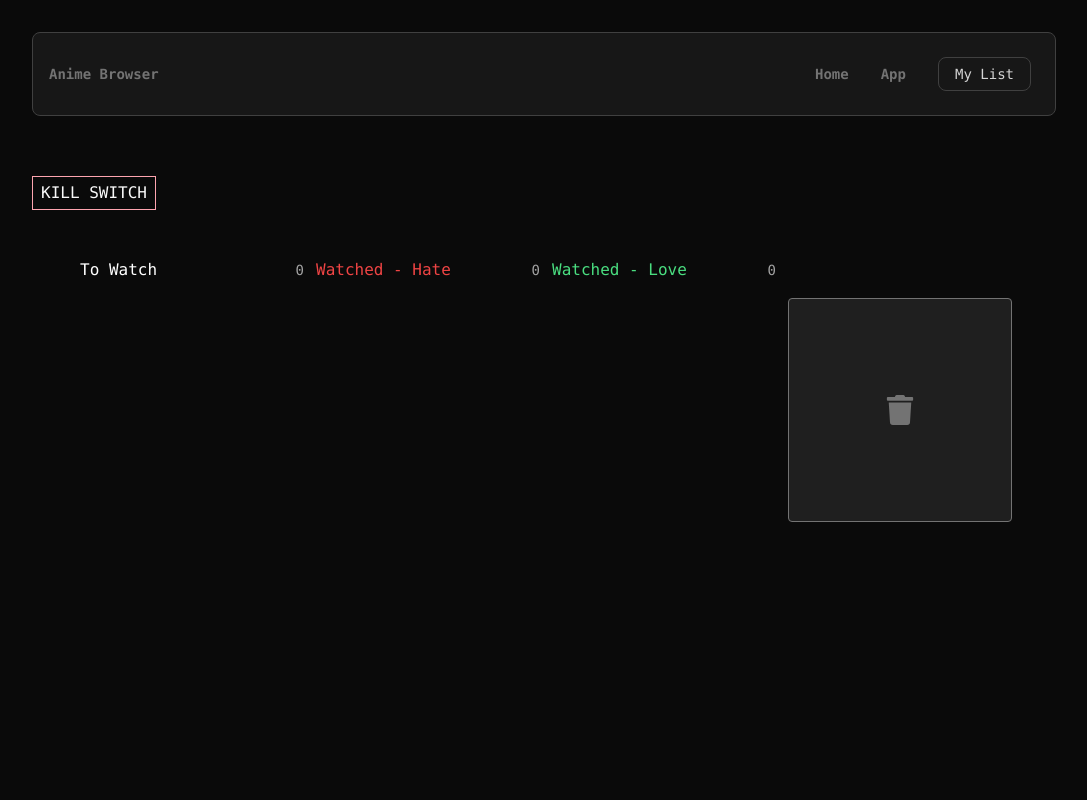
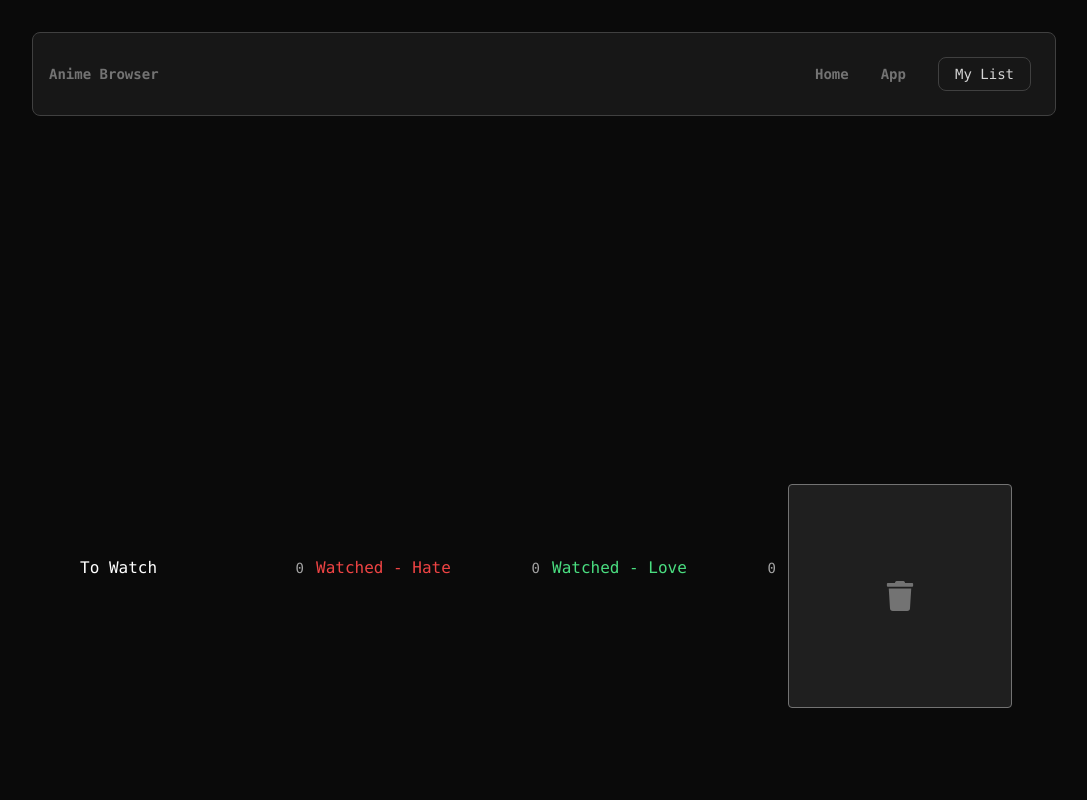
Before and after one commit to Subhavich/anime-search-api, a React (Vite) app in the folder mal-queries/: page /mylist in a window 1280 px wide. Shown: the top 800 px of the page, without its empty margins (96-1183 px from the left). Built offline with nearby package versions, Linux system fonts and the light colour scheme.

Commit message:
style mylist page

```diff
--- a/mal-queries/src/components/MyList-Board.tsx
+++ b/mal-queries/src/components/MyList-Board.tsx
@@ -16,11 +16,11 @@ const Board = () => {
   if (!userData) {
     return;
   }
-  const { savedAnime, setSavedAnime, clearAllData } = userData;
+  const { savedAnime, setSavedAnime } = userData;
 
   return (
     <>
-      <div className="mx-auto max-w-5xl">
+      {/* <div className="mx-auto max-w-5xl">
         <button
           className="px-2 py-1 border border-rose-300"
           onClick={clearAllData}
@@ -30,8 +30,8 @@ const Board = () => {
         {savedAnime.map((anime) => (
           <p>{anime.title}</p>
         ))}
-      </div>
-      <div className="flex h-full w-full gap-3  p-12 max-w-5xl mx-auto">
+      </div> */}
+      <div className="flex flex-col items-center sm:flex-row h-full w-full gap-3  p-12 max-w-5xl mx-auto">
         <Column
           title="To Watch"
           headingColor="text-white"
--- a/mal-queries/src/pages/Home.tsx
+++ b/mal-queries/src/pages/Home.tsx
@@ -49,7 +49,14 @@ const HomePage = () => {
 
   return (
     <>
-      <main className="max-w-5xl mx-auto ">
+      <main
+        className="max-w-5xl mx
+
+
+
+
+      -auto "
+      >
         <p className="text-center text-3xl my-16">Generate Random Anime!</p>
         {/* Main Card */}
         <div className="grid grid-cols-12 mb-8 ">
@@ -84,15 +91,15 @@ const HomePage = () => {
             {/* Button Group */}
             <div className="flex flex-col items-center pt-8 sm:pt-0 space-y-8 sm:space-y-0 sm:flex-row sm:space-x-4 sm:text-xl">
               <button
-                className="text-base  px-2 py-1 hover:bg-white transition-colors max-w-48 border border-neutral-500 text-lg rounded-lg text-neutral-500"
+                className="  px-2 py-1 hover:bg-white transition-colors max-w-48 border border-neutral-500 text-lg rounded-lg text-neutral-500"
                 onClick={fetchRandom}
               >
                 Get Random Anime
               </button>
-              <button className="text-base  px-2 py-1 hover:bg-white transition-colors max-w-48 border border-neutral-500 text-lg rounded-lg text-neutral-500">
+              <button className="  px-2 py-1 hover:bg-white transition-colors max-w-48 border border-neutral-500 text-lg rounded-lg text-neutral-500">
                 <Link to={"/app"}>Browse Top Animes</Link>
               </button>
-              <button className="text-base  px-2 py-1 hover:bg-white transition-colors max-w-48 border border-neutral-500 text-lg rounded-lg text-neutral-500">
+              <button className="  px-2 py-1 hover:bg-white transition-colors max-w-48 border border-neutral-500 text-lg rounded-lg text-neutral-500">
                 <a href="#search">Advanced Search</a>
               </button>
             </div>
```
